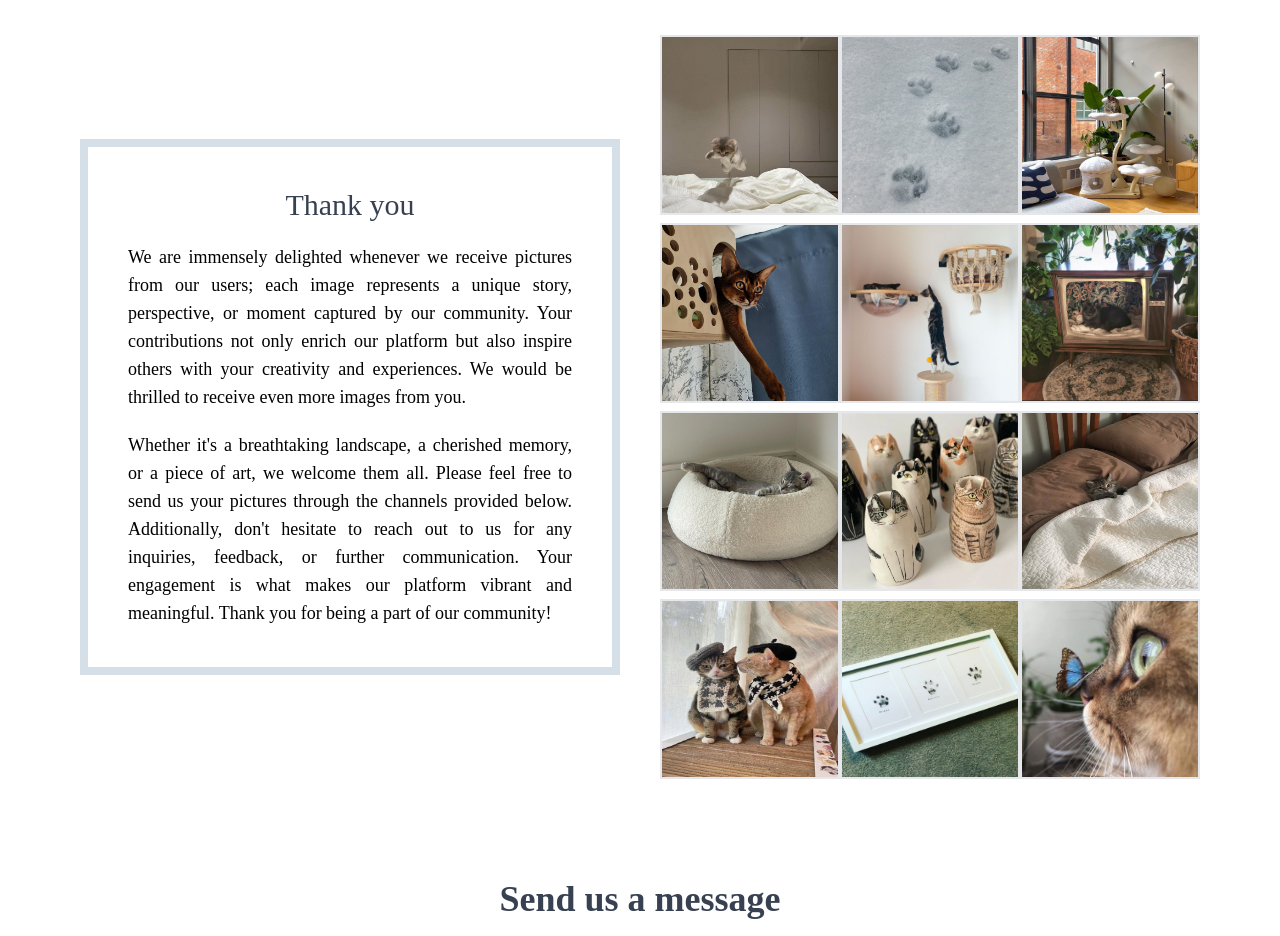
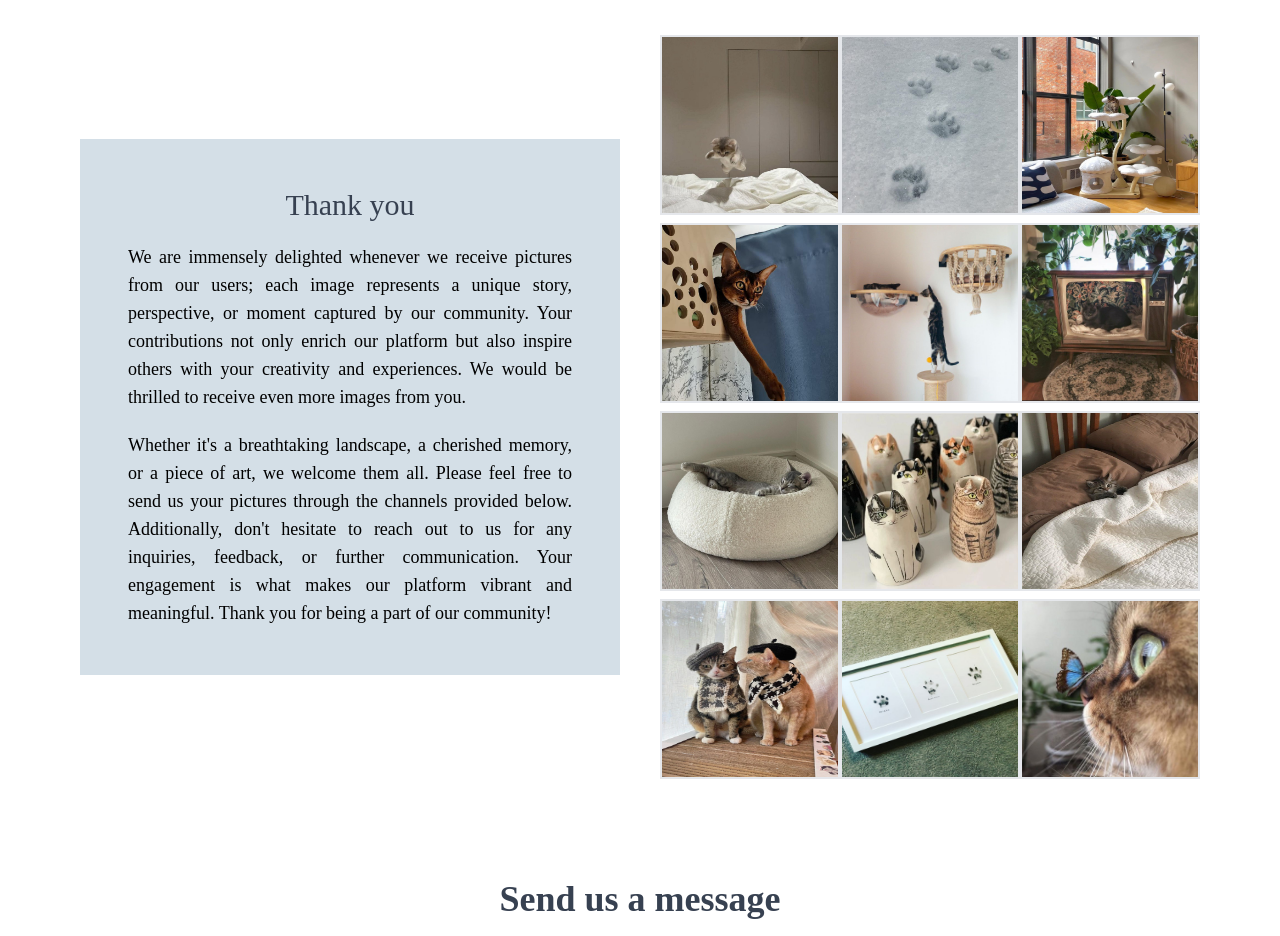
Before and after one commit to demetgas/react-tailwind-project, a React (Create React App) app in the folder tailwind-app/: page / in a window 1280 px wide. Shown: the part 3820-4756 px from the top of the page. Built offline with nearby package versions, Linux system fonts and the light colour scheme.

Commit message:
Update Gallery.jsx

```diff
--- a/tailwind-app/src/components/Gallery.jsx
+++ b/tailwind-app/src/components/Gallery.jsx
@@ -8,7 +8,7 @@ export const Gallery = () => {
         The pictures sent by our users...
       </h2>
       <div className="grid md:grid-cols-1 lg:grid-cols-2 gap-10 p-10  ">
-        <div className="border-8 h-auto md:mx-auto border-babyblue p-10 my-auto">
+        <div className="border-8 h-auto md:mx-auto border-babyblue bg-babyblue p-10 my-auto">
           <h1 className="text-center text-gray-700 text-3xl mb-5">
             Thank you
           </h1>
```
